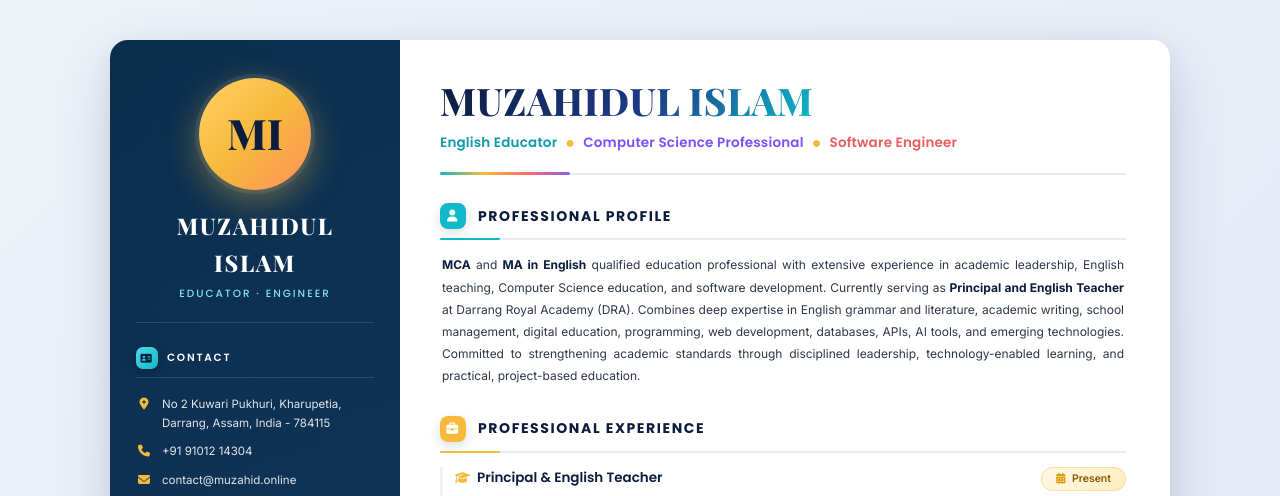
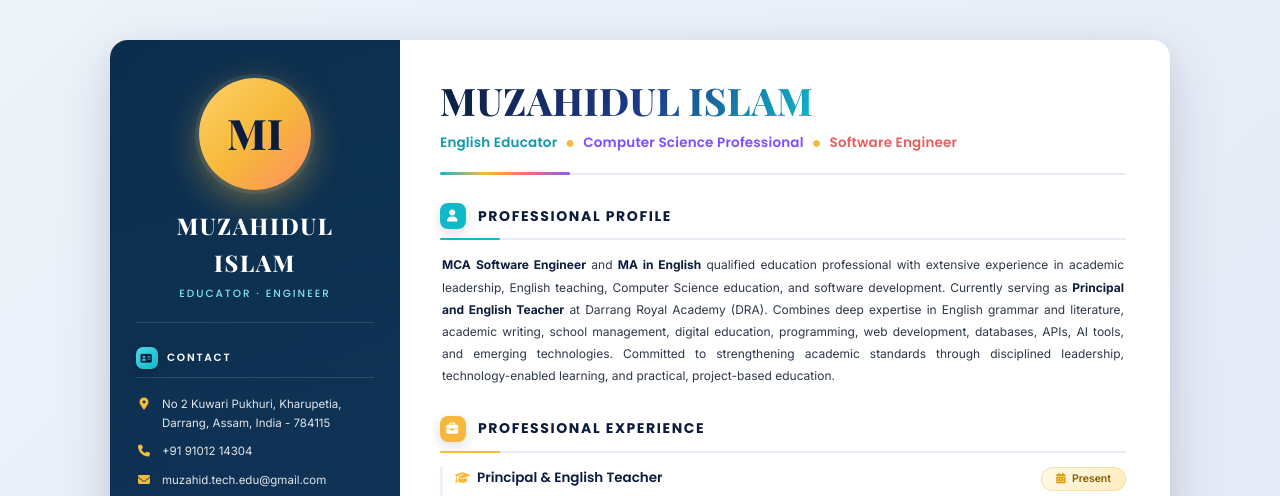
Before and after one commit to muzahid-tech/resume, a plain HTML site: page index.html in a window 1280 px wide. Shown: the top 496 px of the page. Drawn offline with nearby package versions, Linux system fonts and the light colour scheme.

Commit message:
Update index.html
update contact and qualification

```diff
--- a/index.html
+++ b/index.html
@@ -793,7 +793,7 @@
                     </div>
                     <div class="contact-item">
                         <i class="fa fa-envelope"></i>
-                        <a href="mailto:contact@muzahid.online">contact@muzahid.online</a>
+                        <a href="mailto:muzahid.tech.edu@gmail.com">muzahid.tech.edu@gmail.com</a>
                     </div>
                     <div class="contact-item">
                         <i class="fab fa-linkedin-in"></i>
@@ -898,7 +898,7 @@
                     <i class="fa fa-user"></i> Professional Profile
                 </div>
                 <p class="profile-text">
-                    <strong>MCA</strong> and <strong>MA in English</strong> qualified education professional with
+                    <strong>MCA</strong> <strong>Software Engineer</strong> and <strong>MA in English</strong> qualified education professional with
                     extensive experience in academic leadership, English teaching, Computer Science education, and
                     software development. Currently serving as <strong>Principal and English Teacher</strong> at
                     Darrang Royal Academy (DRA). Combines deep expertise in English grammar and literature,
```
